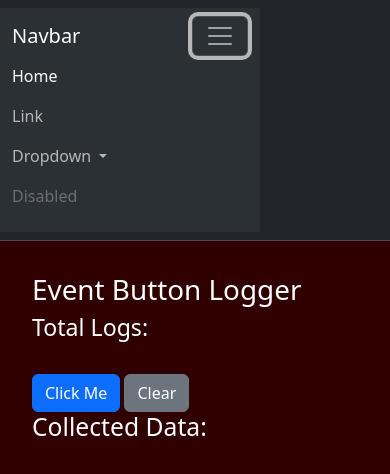
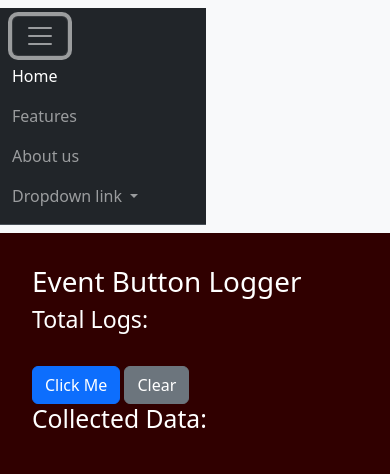
Before and after one commit to DustinAguanta/It24a-1, a plain HTML site: page applet-3.html in a window 390 px wide. Both pictures are taken after a click on the button "Toggle navigation". Drawn offline with nearby package versions, Linux system fonts and the light colour scheme.

Commit message:
modified navbar and change marker location

```diff
--- a/applet-2.js
+++ b/applet-2.js
@@ -34,8 +34,8 @@ const Mymap = new leafLetMap('map', [8.359735, 124.869206], 18);
 
 
 Mymap.addMarker(8.359735, 124.869206, 'CCS Faculty Office');
-Mymap.addMarker(8.359639, 124.869179, 'CCS Laboratory 1');
-Mymap.addMarker(8.359554, 124.869153, 'CCS Laboratory 2');
-Mymap.addMarker(8.359554, 124.869153, 'CCS Laboratory 2');
+Mymap.addMarker(8.359554, 124.869153, 'Sc Building');
+Mymap.addMarker(8.359554, 124.869153, 'CCS Laborotories 2');
+
 
 Mymap.loadMarkersFromJson('map.json');
--- a/applet-3.html
+++ b/applet-3.html
@@ -18,42 +18,39 @@
         }
 </style>
 <body>
-    <nav class="navbar bg-dark border-bottom border-body" data-bs-theme="dark">
+  <header>
     <nav class="navbar navbar-expand-lg bg-body-tertiary">
-            <div class="container-fluid">
-              <a class="navbar-brand" href="#">Navbar</a>
-              <button class="navbar-toggler" type="button" data-bs-toggle="collapse" data-bs-target="#navbarSupportedContent" aria-controls="navbarSupportedContent" aria-expanded="false" aria-label="Toggle navigation">
+        <nav class="navbar bg-dark border-bottom border-body" data-bs-theme="dark"><div class="container-fluid">
+            <button class="navbar-toggler" type="button" data-bs-toggle="collapse" data-bs-target="#navbarNavDropdown" aria-controls="navbarNavDropdown" aria-expanded="false" aria-label="Toggle navigation">
               <span class="navbar-toggler-icon"></span>
             </button>
-              <div class="collapse navbar-collapse" id="navbarSupportedContent">
-                <ul class="navbar-nav me-auto mb-2 mb-lg-0">
+            <div class="collapse navbar-collapse" id="navbarNavDropdown">
+              <ul class="navbar-nav">
                 <li class="nav-item">
-                    <a class="nav-link active" aria-current="page" href="#">Home</a>
+                  <a class="nav-link active" aria-current="page" href="index.html">Home</a>
                 </li>
                 <li class="nav-item">
-                    <a class="nav-link" href="#">Link</a>
+                  <a class="nav-link" href="features.html">Features</a>
+                </li>
+                <li class="nav-item">
+                  <a class="nav-link" href="About.html">About us</a>
                 </li>
                 <li class="nav-item dropdown">
                   <a class="nav-link dropdown-toggle" href="#" role="button" data-bs-toggle="dropdown" aria-expanded="false">
-                      Dropdown
+                    Dropdown link
                   </a>
                   <ul class="dropdown-menu">
-                      <li><a class="dropdown-item" href="#">Action</a></li>
-                      <li><a class="dropdown-item" href="#">Another action</a></li>
-                      <li><hr class="dropdown-divider"></li>
+                    <li><a class="dropdown-item" href="applet-2.html">leafLetMap</a></li>
+                    <li><a class="dropdown-item" href="applet-3.html">Event Button logger</a></li>
                     <li><a class="dropdown-item" href="#">Something else here</a></li>
                   </ul>
                 </li>
-                  <li class="nav-item">
-                    <a class="nav-link disabled" aria-disabled="true">Disabled</a>
-                  </li>
               </ul>
-
             </div>
           </div>
         </nav>
     </nav>
-
+</header>
       <div class="applet-3">
         <h1>Event Button Logger </h1>
         <h3 class="logCount">Total Logs: </h3>
```
Also changed, not shown: applet-2.html (+1 -1 lines), applet-2.json (+8 -5 lines), index.html (+2 -2 lines). Lines whose indentation alone changed are shown as unchanged.
